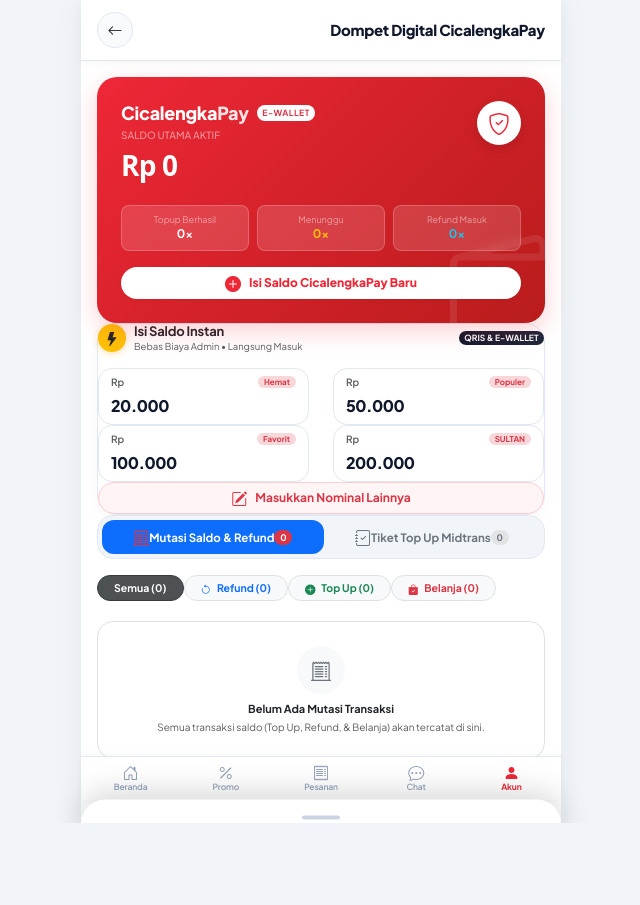
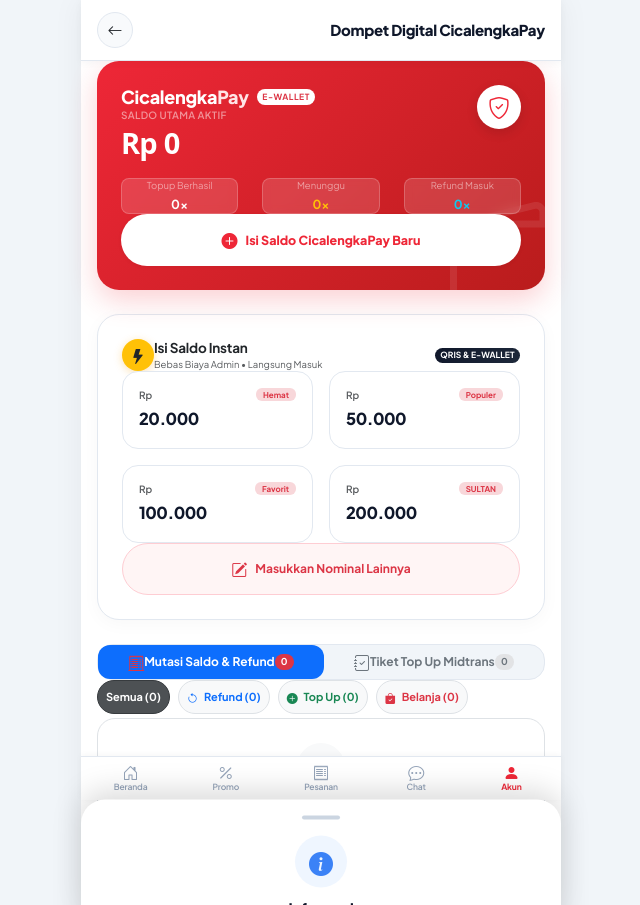
Before and after one commit to qipaw990/mhcstore, a PHP site: page /wallet in a window 1280 px wide. Shown: the whole page, without its empty margins (319-959 px from the left). Before the commit the page ends 823 px from the top, so only its background shows below. Run offline with PHP 8.4, Linux system fonts and the light colour scheme; the visitor is signed in with stand-in values (Sample User, id 1); data that the repository does not hold is empty; some libraries are stand-ins or nearby versions.

Commit message:
Expand padding and margins across wallet UI cards for spacious layout

```diff
--- a/views/customer/wallet.php
+++ b/views/customer/wallet.php
@@ -7,24 +7,24 @@
     <h6 class="fw-bold m-0 text-dark" style="font-size: 15px; letter-spacing: -0.3px;">Dompet Digital CicalengkaPay</h6>
 </div>
 
-<div class="px-3 py-3">
+<div class="px-3 py-3.5">
     <!-- CicalengkaPay Premium Banner Card -->
-    <div class="p-4 text-white mb-3.5 position-relative overflow-hidden"
-         style="background: linear-gradient(135deg, #EE2737 0%, #B91C1C 100%); border-radius: 20px; box-shadow: 0 8px 24px rgba(238, 39, 55, 0.22);">
+    <div class="p-4 text-white mb-4 position-relative overflow-hidden"
+         style="background: linear-gradient(135deg, #EE2737 0%, #B91C1C 100%); border-radius: 22px; box-shadow: 0 10px 28px rgba(238, 39, 55, 0.22);">
         <!-- Watermark Pattern Background -->
         <div class="position-absolute" style="right: -15px; bottom: -20px; font-size: 110px; opacity: 0.09; line-height: 1; pointer-events: none;">
             <i class="bi bi-wallet2"></i>
         </div>
 
         <div class="position-relative z-1">
-            <div class="d-flex justify-content-between align-items-start mb-2">
+            <div class="d-flex justify-content-between align-items-start mb-3">
                 <div>
-                    <div class="d-flex align-items-center gap-2 mb-1">
+                    <div class="d-flex align-items-center gap-2 mb-1.5">
                         <span style="font-weight: 900; font-size: 18px; letter-spacing: -0.3px;">Cicalengka<span style="color: #FFE4E6;">Pay</span></span>
                         <span class="badge bg-white text-danger px-2.5 py-1 rounded-pill fw-bold" style="font-size: 8.5px; letter-spacing: 0.5px;">E-WALLET</span>
                     </div>
-                    <div class="text-white-50" style="font-size: 10px; font-weight: 500;">SALDO UTAMA AKTIF</div>
-                    <div class="fw-extrabold my-1 text-white" style="font-size: 28px; letter-spacing: -0.8px; font-family: system-ui, -apple-system, sans-serif;">
+                    <div class="text-white-50" style="font-size: 10px; font-weight: 600; letter-spacing: 0.3px;">SALDO UTAMA AKTIF</div>
+                    <div class="fw-extrabold my-1.5 text-white" style="font-size: 29px; letter-spacing: -0.8px; font-family: system-ui, -apple-system, sans-serif;">
                         <?= format_rupiah($wallet['balance'] ?? 0) ?>
                     </div>
                 </div>
@@ -34,28 +34,28 @@
             </div>
 
             <!-- Ringkasan Aktivitas Saldo -->
-            <div class="row g-2 mt-2 mb-3">
+            <div class="row g-2.5 my-3.5">
                 <div class="col-4">
-                    <div class="p-2 rounded-3 text-center" style="background: rgba(255,255,255,0.14); backdrop-filter: blur(4px); border: 1px solid rgba(255,255,255,0.2);">
-                        <div class="text-white-50" style="font-size: 9px;">Topup Berhasil</div>
-                        <div class="fw-bold text-white mt-0.5" style="font-size: 12px;"><?= $topup_stats['success_count'] ?? 0 ?>x</div>
+                    <div class="p-2.5 rounded-3 text-center" style="background: rgba(255,255,255,0.14); backdrop-filter: blur(4px); border: 1px solid rgba(255,255,255,0.2);">
+                        <div class="text-white-50" style="font-size: 9.5px;">Topup Berhasil</div>
+                        <div class="fw-bold text-white mt-1" style="font-size: 12.5px;"><?= $topup_stats['success_count'] ?? 0 ?>x</div>
                     </div>
                 </div>
                 <div class="col-4">
-                    <div class="p-2 rounded-3 text-center" style="background: rgba(255,255,255,0.14); backdrop-filter: blur(4px); border: 1px solid rgba(255,255,255,0.2);">
-                        <div class="text-white-50" style="font-size: 9px;">Menunggu</div>
-                        <div class="fw-bold text-warning mt-0.5" style="font-size: 12px;"><?= $topup_stats['pending_count'] ?? 0 ?>x</div>
+                    <div class="p-2.5 rounded-3 text-center" style="background: rgba(255,255,255,0.14); backdrop-filter: blur(4px); border: 1px solid rgba(255,255,255,0.2);">
+                        <div class="text-white-50" style="font-size: 9.5px;">Menunggu</div>
+                        <div class="fw-bold text-warning mt-1" style="font-size: 12.5px;"><?= $topup_stats['pending_count'] ?? 0 ?>x</div>
                     </div>
                 </div>
                 <div class="col-4">
-                    <div class="p-2 rounded-3 text-center" style="background: rgba(255,255,255,0.14); backdrop-filter: blur(4px); border: 1px solid rgba(255,255,255,0.2);">
-                        <div class="text-white-50" style="font-size: 9px;">Refund Masuk</div>
-                        <div class="fw-bold text-info mt-0.5" style="font-size: 12px;"><?= count(array_filter($transactions ?? [], fn($t) => ($t['category'] ?? '') === 'order_refund')) ?>x</div>
+                    <div class="p-2.5 rounded-3 text-center" style="background: rgba(255,255,255,0.14); backdrop-filter: blur(4px); border: 1px solid rgba(255,255,255,0.2);">
+                        <div class="text-white-50" style="font-size: 9.5px;">Refund Masuk</div>
+                        <div class="fw-bold text-info mt-1" style="font-size: 12.5px;"><?= count(array_filter($transactions ?? [], fn($t) => ($t['category'] ?? '') === 'order_refund')) ?>x</div>
                     </div>
                 </div>
             </div>
 
-            <button onclick="customTopUpDialog()" class="btn btn-white w-100 fw-extrabold py-2.5 rounded-pill shadow-xs d-flex align-items-center justify-content-center gap-2" style="color: #EE2737; font-size: 12px; background: #FFFFFF;">
+            <button onclick="customTopUpDialog()" class="btn btn-white w-100 fw-extrabold py-3 rounded-pill shadow-xs d-flex align-items-center justify-content-center gap-2 mt-3.5" style="color: #EE2737; font-size: 12.5px; background: #FFFFFF;">
                 <i class="bi bi-plus-circle-fill fs-6"></i>
                 <span>Isi Saldo CicalengkaPay Baru</span>
             </button>
@@ -63,15 +63,15 @@
     </div>
 
     <!-- Quick Top Up Amount Selector (ShopeePay / Dana Style) -->
-    <div class="p-3.5 mb-3.5 bg-white border" style="border-radius: 20px; border-color: #E2E8F0 !important; box-shadow: 0 4px 16px rgba(0,0,0,0.03);">
-        <div class="d-flex justify-content-between align-items-center mb-3">
-            <div class="d-flex align-items-center gap-2">
-                <div class="rounded-circle bg-warning text-dark d-flex align-items-center justify-content-center flex-shrink-0" style="width: 28px; height: 28px; font-size: 14px; box-shadow: 0 2px 6px rgba(245, 158, 11, 0.3);">
+    <div class="p-4 mb-4 bg-white border" style="border-radius: 22px; border-color: #E2E8F0 !important; box-shadow: 0 4px 18px rgba(0,0,0,0.03);">
+        <div class="d-flex justify-content-between align-items-center mb-3.5">
+            <div class="d-flex align-items-center gap-2.5">
+                <div class="rounded-circle bg-warning text-dark d-flex align-items-center justify-content-center flex-shrink-0" style="width: 32px; height: 32px; font-size: 15px; box-shadow: 0 2px 8px rgba(245, 158, 11, 0.3);">
                     <i class="bi bi-lightning-fill"></i>
                 </div>
                 <div>
-                    <h6 class="fw-bold m-0 text-dark" style="font-size: 13px; letter-spacing: -0.2px;">Isi Saldo Instan</h6>
-                    <div class="text-muted" style="font-size: 9.5px;">Bebas Biaya Admin • Langsung Masuk</div>
+                    <h6 class="fw-bold m-0 text-dark" style="font-size: 13.5px; letter-spacing: -0.2px;">Isi Saldo Instan</h6>
+                    <div class="text-muted" style="font-size: 9.5px; margin-top: 1px;">Bebas Biaya Admin • Langsung Masuk</div>
                 </div>
             </div>
             <span class="badge text-white px-2.5 py-1.5" style="background: linear-gradient(135deg, #0F172A 0%, #1E293B 100%); font-size: 8.5px; font-weight: 700; border-radius: 8px;">
@@ -79,7 +79,7 @@
             </span>
         </div>
 
-        <div class="row g-2.5">
+        <div class="row g-3">
             <?php
             $quickNominals = [
                 ['amount' => 20000,  'label' => '20.000',  'tag' => 'Hemat'],
@@ -91,13 +91,13 @@
             ?>
             <div class="col-6">
                 <button type="button" onclick="quickTopUp(<?= $item['amount'] ?>)"
-                        class="btn w-100 p-2.5 border text-start position-relative overflow-hidden transition-all hover-card-glow"
-                        style="border-radius: 14px !important; background: #FFFFFF; border: 1.5px solid #E2E8F0 !important;">
+                        class="btn w-100 p-3 border text-start position-relative overflow-hidden transition-all hover-card-glow"
+                        style="border-radius: 16px !important; background: #FFFFFF; border: 1.5px solid #E2E8F0 !important; min-height: 64px;">
                     <div class="d-flex justify-content-between align-items-center mb-1">
                         <span class="text-muted" style="font-size: 10px; font-weight: 600;">Rp</span>
-                        <span class="badge bg-danger-subtle text-danger fw-bold" style="font-size: 8px; padding: 2px 6px; border-radius: 6px;"><?= $item['tag'] ?></span>
+                        <span class="badge bg-danger-subtle text-danger fw-bold" style="font-size: 8px; padding: 2.5px 7px; border-radius: 6px;"><?= $item['tag'] ?></span>
                     </div>
-                    <div class="fw-extrabold text-dark" style="font-size: 16px; letter-spacing: -0.5px; color: #0F172A !important;">
+                    <div class="fw-extrabold text-dark" style="font-size: 16.5px; letter-spacing: -0.5px; color: #0F172A !important;">
                         <?= $item['label'] ?>
                     </div>
                 </button>
@@ -105,8 +105,8 @@
             <?php endforeach; ?>
         </div>
 
-        <div class="mt-2.5">
-            <button type="button" onclick="customTopUpDialog()" class="btn btn-light border w-100 py-2.5 rounded-pill fw-bold text-danger d-flex align-items-center justify-content-center gap-2" style="font-size: 12px; background: #FFF5F5; border-color: #FECDD3 !important;">
+        <div class="mt-3.5">
+            <button type="button" onclick="customTopUpDialog()" class="btn btn-light border w-100 py-3 rounded-pill fw-bold text-danger d-flex align-items-center justify-content-center gap-2" style="font-size: 12px; background: #FFF5F5; border-color: #FECDD3 !important;">
                 <i class="bi bi-pencil-square fs-6"></i>
                 <span>Masukkan Nominal Lainnya</span>
             </button>
@@ -114,21 +114,21 @@
     </div>
 
     <!-- Navigation Tabs (Standard Bootstrap 5 HTML to prevent selector-engine error) -->
-    <ul class="nav nav-pills nav-fill bg-light p-1 border mb-3 rounded-4" id="walletTabs" role="tablist" style="background: #F1F5F9 !important; border-color: #E2E8F0 !important;">
+    <ul class="nav nav-pills nav-fill bg-light p-1.5 border mb-3.5 rounded-4" id="walletTabs" role="tablist" style="background: #F1F5F9 !important; border-color: #E2E8F0 !important;">
         <li class="nav-item" role="presentation">
-            <button class="nav-link active fw-bold py-2.5 px-2 d-flex align-items-center justify-content-center gap-1.5"
-                    id="mutation-tab" data-bs-toggle="tab" data-bs-target="#mutation-pane" type="button" role="tab" aria-controls="mutation-pane" aria-selected="true" style="font-size: 11.5px; border-radius: 12px !important;">
+            <button class="nav-link active fw-bold py-2.5 px-3 d-flex align-items-center justify-content-center gap-1.5"
+                    id="mutation-tab" data-bs-toggle="tab" data-bs-target="#mutation-pane" type="button" role="tab" aria-controls="mutation-pane" aria-selected="true" style="font-size: 12px; border-radius: 12px !important;">
                 <i class="bi bi-receipt-cutoff text-danger fs-6"></i>
                 <span>Mutasi Saldo & Refund</span>
-                <span class="badge bg-danger text-white rounded-pill px-1.5" style="font-size: 9px;"><?= count($transactions ?? []) ?></span>
+                <span class="badge bg-danger text-white rounded-pill px-1.5" style="font-size: 9.5px;"><?= count($transactions ?? []) ?></span>
             </button>
         </li>
         <li class="nav-item" role="presentation">
-            <button class="nav-link fw-bold py-2.5 px-2 d-flex align-items-center justify-content-center gap-1.5 text-secondary"
-                    id="topup-tab" data-bs-toggle="tab" data-bs-target="#topup-pane" type="button" role="tab" aria-controls="topup-pane" aria-selected="false" style="font-size: 11.5px; border-radius: 12px !important;">
+            <button class="nav-link fw-bold py-2.5 px-3 d-flex align-items-center justify-content-center gap-1.5 text-secondary"
+                    id="topup-tab" data-bs-toggle="tab" data-bs-target="#topup-pane" type="button" role="tab" aria-controls="topup-pane" aria-selected="false" style="font-size: 12px; border-radius: 12px !important;">
                 <i class="bi bi-journal-check fs-6"></i>
                 <span>Tiket Top Up Midtrans</span>
-                <span class="badge bg-secondary-subtle text-secondary rounded-pill px-1.5" style="font-size: 9px;"><?= count($topup_logs ?? []) ?></span>
+                <span class="badge bg-secondary-subtle text-secondary rounded-pill px-1.5" style="font-size: 9.5px;"><?= count($topup_logs ?? []) ?></span>
             </button>
         </li>
     </ul>
@@ -150,23 +150,23 @@
             ?>
 
             <!-- Filter Pills -->
-            <div class="d-flex gap-1.5 mb-3 overflow-auto pb-1" style="scrollbar-width: none;">
-                <button type="button" onclick="filterMutationList('all')" class="btn btn-sm btn-dark rounded-pill px-3 py-1.5 fw-bold mutation-filter-btn active" data-mfilter="all" style="font-size: 10.5px;">
+            <div class="d-flex gap-2 mb-3.5 overflow-auto pb-1" style="scrollbar-width: none;">
+                <button type="button" onclick="filterMutationList('all')" class="btn btn-sm btn-dark rounded-pill px-3.5 py-2 fw-bold mutation-filter-btn active" data-mfilter="all" style="font-size: 11px;">
                     Semua (<?= count($transactions) ?>)
                 </button>
-                <button type="button" onclick="filterMutationList('order_refund')" class="btn btn-sm btn-light border rounded-pill px-3 py-1.5 fw-bold mutation-filter-btn text-primary" data-mfilter="order_refund" style="font-size: 10.5px;">
+                <button type="button" onclick="filterMutationList('order_refund')" class="btn btn-sm btn-light border rounded-pill px-3.5 py-2 fw-bold mutation-filter-btn text-primary" data-mfilter="order_refund" style="font-size: 11px;">
                     <i class="bi bi-arrow-counterclockwise me-1"></i> Refund (<?= $refundCount ?>)
                 </button>
-                <button type="button" onclick="filterMutationList('topup')" class="btn btn-sm btn-light border rounded-pill px-3 py-1.5 fw-bold mutation-filter-btn text-success" data-mfilter="topup" style="font-size: 10.5px;">
+                <button type="button" onclick="filterMutationList('topup')" class="btn btn-sm btn-light border rounded-pill px-3.5 py-2 fw-bold mutation-filter-btn text-success" data-mfilter="topup" style="font-size: 11px;">
                     <i class="bi bi-plus-circle-fill me-1"></i> Top Up (<?= $topupCount ?>)
                 </button>
-                <button type="button" onclick="filterMutationList('order_payment')" class="btn btn-sm btn-light border rounded-pill px-3 py-1.5 fw-bold mutation-filter-btn text-danger" data-mfilter="order_payment" style="font-size: 10.5px;">
+                <button type="button" onclick="filterMutationList('order_payment')" class="btn btn-sm btn-light border rounded-pill px-3.5 py-2 fw-bold mutation-filter-btn text-danger" data-mfilter="order_payment" style="font-size: 11px;">
                     <i class="bi bi-bag-check-fill me-1"></i> Belanja (<?= $orderCount ?>)
                 </button>
             </div>
 
             <?php if (empty($transactions)): ?>
-                <div class="p-4 bg-white border text-center text-muted" style="font-size: 11px; border-radius: 16px;">
+                <div class="p-4 bg-white border text-center text-muted" style="font-size: 11px; border-radius: 18px;">
                     <div class="rounded-circle bg-light text-secondary d-flex align-items-center justify-content-center mx-auto mb-2" style="width: 48px; height: 48px; font-size: 20px;">
                         <i class="bi bi-receipt-cutoff"></i>
                     </div>
@@ -176,7 +176,7 @@
                     </div>
                 </div>
             <?php else: ?>
-                <div class="d-flex flex-column gap-2" id="mutationContainer">
+                <div class="d-flex flex-column gap-3" id="mutationContainer">
                     <?php foreach ($transactions as $tx):
                         $txCat = $tx['category'] ?? $tx['type'] ?? 'credit';
                         $isCredit = ($tx['type'] === 'credit');
@@ -216,35 +216,35 @@
                             $badgeText = $isCredit ? 'Masuk' : 'Keluar';
                         }
                     ?>
-                        <div class="mutation-item-card bg-white border shadow-2xs px-3 py-2.5"
-                             style="border-radius: 14px; border-color: #E2E8F0 !important; <?= ($txCat === 'order_refund') ? 'border-left: 4px solid #2563EB !important;' : '' ?>"
+                        <div class="mutation-item-card bg-white border shadow-2xs p-3.5"
+                             style="border-radius: 16px; border-color: #E2E8F0 !important; <?= ($txCat === 'order_refund') ? 'border-left: 4px solid #2563EB !important;' : '' ?>"
                              data-cat="<?= htmlspecialchars($txCat) ?>">
-                            <div class="d-flex align-items-center justify-content-between gap-2">
+                            <div class="d-flex align-items-center justify-content-between gap-3">
                                 <!-- Left Icon + Title Info -->
-                                <div class="d-flex align-items-center gap-2.5 min-w-0" style="flex: 1 1 auto;">
+                                <div class="d-flex align-items-center gap-3 min-w-0" style="flex: 1 1 auto;">
                                     <div class="rounded-circle d-flex align-items-center justify-content-center flex-shrink-0"
-                                         style="width: 36px; height: 36px; background: <?= $bgColor ?>;">
-                                        <i class="bi <?= $icon ?>" style="font-size: 15px; color: <?= $color ?>;"></i>
+                                         style="width: 42px; height: 42px; background: <?= $bgColor ?>;">
+                                        <i class="bi <?= $icon ?>" style="font-size: 17px; color: <?= $color ?>;"></i>
                                     </div>
-                                    <div class="min-w-0" style="line-height: 1.25;">
-                                        <div class="fw-bold text-dark text-truncate" style="font-size: 11.5px; letter-spacing: -0.2px;">
+                                    <div class="min-w-0" style="line-height: 1.3;">
+                                        <div class="fw-bold text-dark text-truncate" style="font-size: 12.5px; letter-spacing: -0.2px;">
                                             <?= $title ?>
                                         </div>
-                                        <div class="text-muted text-truncate mt-0.5" style="font-size: 9.5px; max-width: 190px;">
+                                        <div class="text-muted text-truncate mt-0.5" style="font-size: 10px; max-width: 200px;">
                                             <?= htmlspecialchars($tx['description'] ?? 'Transaksi Dompet') ?>
                                         </div>
-                                        <div class="text-muted mt-1" style="font-size: 8.5px;">
-                                            <i class="bi bi-clock me-0.5"></i><?= date('d M Y, H:i', strtotime($tx['created_at'])) ?>
+                                        <div class="text-muted mt-1" style="font-size: 9px;">
+                                            <i class="bi bi-clock me-1"></i><?= date('d M Y, H:i', strtotime($tx['created_at'])) ?>
                                         </div>
                                     </div>
                                 </div>
 
                                 <!-- Right Amount -->
-                                <div class="text-end flex-shrink-0" style="min-width: 80px;">
-                                    <div class="fw-extrabold" style="font-size: 12.5px; color: <?= $color ?>; letter-spacing: -0.3px;">
+                                <div class="text-end flex-shrink-0" style="min-width: 85px;">
+                                    <div class="fw-extrabold" style="font-size: 13.5px; color: <?= $color ?>; letter-spacing: -0.3px;">
                                         <?= $sign ?><?= format_rupiah($tx['amount']) ?>
                                     </div>
-                                    <span class="badge rounded-pill px-2 py-0.5 mt-0.5" style="font-size: 8px; font-weight: 700; background: <?= $bgColor ?>; color: <?= $color ?>; border: 1px solid <?= $color ?>20;">
+                                    <span class="badge rounded-pill px-2.5 py-1 mt-1" style="font-size: 8.5px; font-weight: 700; background: <?= $bgColor ?>; color: <?= $color ?>; border: 1px solid <?= $color ?>20;">
                                         <?= $badgeText ?>
                                     </span>
                                 </div>
```
